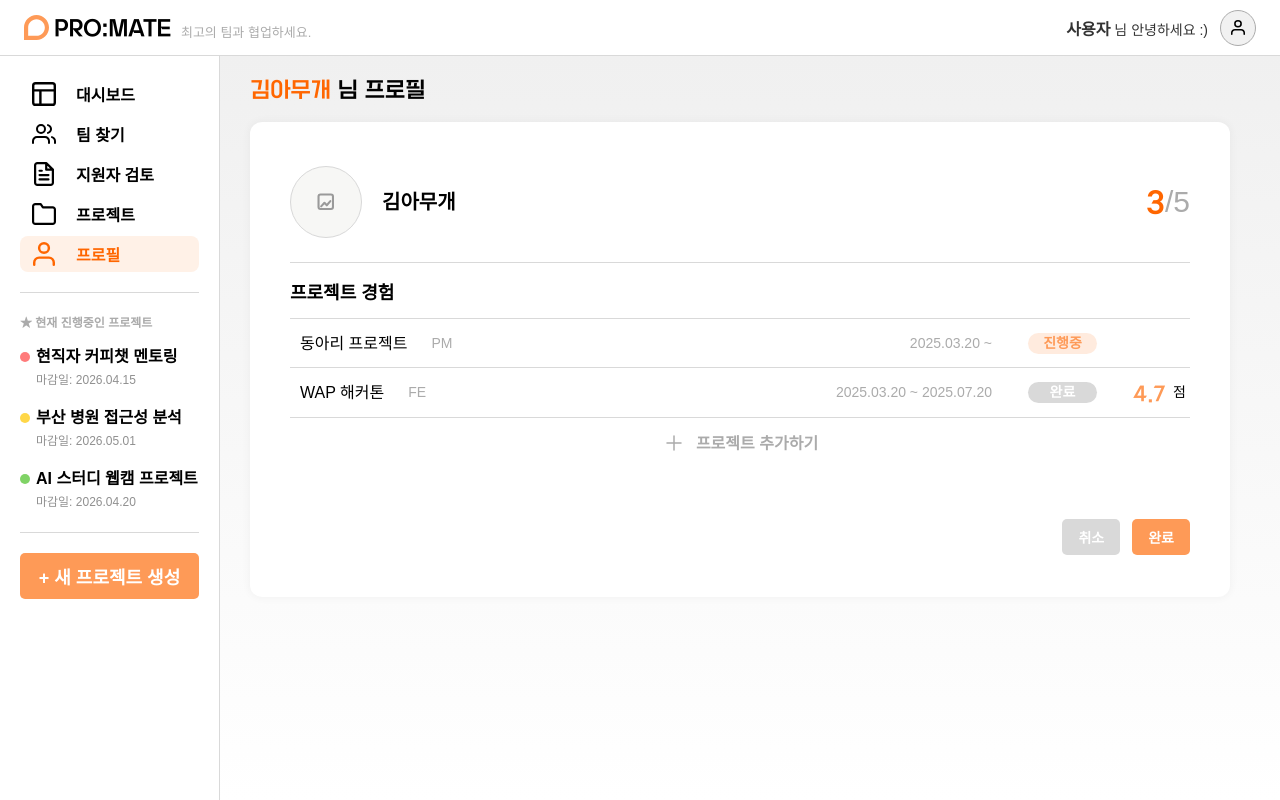
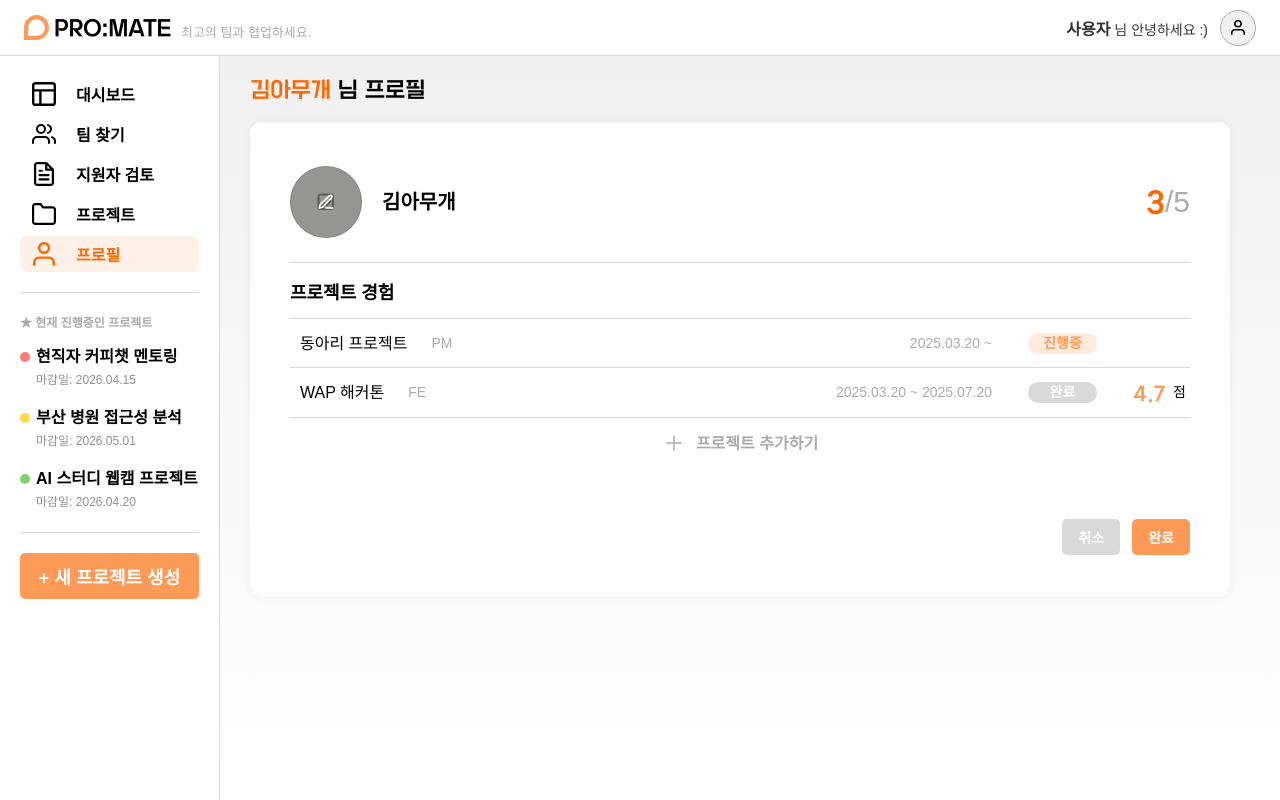
Before and after one commit to pknu-wap/promate, a React (Vite) app in the folder FE/: page /profile in a window 1280 px wide. Both pictures are taken after a click on the button "수정하기". Built offline with nearby package versions, Linux system fonts and the light colour scheme; no server answers; a web font is replaced by a local one.

Commit message:
feat: 프로필 사진

```diff
--- a/FE/src/pages/ProfilePage/ProfilePage.css
+++ b/FE/src/pages/ProfilePage/ProfilePage.css
@@ -1,4 +1,24 @@
 @import url('https://cdn.jsdelivr.net/gh/orioncactus/pretendard@v1.3.9/dist/web/variable/pretendardvariable.min.css');
+
+.profile-avatar-wrap {
+  position: relative;
+  display: inline-block;
+  flex-shrink: 0;
+}
+
+.profile-avatar-wrap--editable {
+  cursor: pointer;
+}
+
+.profile-avatar-overlay {
+  position: absolute;
+  inset: 0;
+  border-radius: 50%;
+  background: rgba(0, 0, 0, 0.4);
+  display: flex;
+  align-items: center;
+  justify-content: center;
+}
 
 .page-wrapper {
   overflow-x: hidden;
--- a/FE/src/pages/ProfilePage/ProfilePage.jsx
+++ b/FE/src/pages/ProfilePage/ProfilePage.jsx
@@ -1,22 +1,24 @@
-import React, { useState, useEffect } from 'react';
-import axios from 'axios';
+import React, { useState, useEffect, useRef } from 'react';
 import MainButton from '../../components/MainButton/MainButton';
 import Avatar from '../../components/Avatar/Avatar';
 import AddProjectModal from './components/AddProjectModal';
 import './ProfilePage.css';
 
-const BASE_URL = import.meta.env.VITE_API_BASE_URL || 'http://localhost:8080';
-
 const ProfilePage = () => {
   const [isEditing, setIsEditing] = useState(false);
   const [isAddModalOpen, setIsAddModalOpen] = useState(false);
+  const [profileImageUrl, setProfileImageUrl] = useState(null);
+  const fileInputRef = useRef(null);
 
   const [userInfo, setUserInfo] = useState({
-    name: '로딩 중...',
-    taskStats: { completed: 0, total: 0 },
+    name: '김아무개',
+    taskStats: { completed: 3, total: 5 },
   });
 
-  const [projects, setProjects] = useState([]);
+  const [projects, setProjects] = useState([
+    { id: 1, title: '동아리 프로젝트', role: 'PM', startDate: '2025-03-20', endDate: null, score: null, isManual: false },
+    { id: 2, title: 'WAP 해커톤', role: 'FE', startDate: '2025-03-20', endDate: '2025-07-20', score: 4.7, isManual: false },
+  ]);
 
   const formatDate = (dateStr) => {
     if (!dateStr) return '';
@@ -24,68 +26,23 @@ const ProfilePage = () => {
     return `${y}.${m}.${d}`;
   };
 
-  useEffect(() => {
-    setUserInfo({ name: '김아무개', taskStats: { completed: 3, total: 5 } });
-    setProjects([
-      { id: 1, title: '동아리 프로젝트', role: 'PM', startDate: '2025-03-20', endDate: null, score: null, isManual: false },
-      { id: 2, title: 'WAP 해커톤', role: 'FE', startDate: '2025-03-20', endDate: '2025-07-20', score: 4.7, isManual: false },
-    ]);
+  const handleImageClick = () => {
+    if (isEditing) fileInputRef.current?.click();
+  };
 
-    // TODO: 백엔드 연동 시 아래 코드로 교체
-    // const fetchProfileData = async () => {
-    //   try {
-    //     const [userRes, taskRes, manualProjectRes, autoProjectRes] = await Promise.all([
-    //       axios.get(`${BASE_URL}/user/me`),
-    //       axios.get(`${BASE_URL}/user/me/projects/task-counts`),
-    //       axios.get(`${BASE_URL}/user/me/projectHistories`),
-    //       axios.get(`${BASE_URL}/projects/activity/me`),
-    //     ]);
-    //     const userData = userRes.data.data;
-    //     const taskData = taskRes.data.data;
-    //     const manualProjectsData = manualProjectRes.data.data || [];
-    //     const autoProjectsData = autoProjectRes.data.data || [];
-    //     setUserInfo({
-    //       name: userData.name,
-    //       taskStats: {
-    //         completed: taskData.completedCount || 0,
-    //         total: taskData.totalCount || 0,
-    //       },
-    //     });
-    //     setProjects([
-    //       ...autoProjectsData.map((p) => ({ ...p, isManual: false })),
-    //       ...manualProjectsData.map((p) => ({ ...p, isManual: true })),
-    //     ]);
-    //   } catch (error) {
-    //     console.error('프로필 데이터를 불러오는 중 오류 발생:', error);
-    //   }
-    // };
-    // fetchProfileData();
-  }, []);
+  const handleImageChange = (e) => {
+    const file = e.target.files[0];
+    if (!file) return;
+    setProfileImageUrl(URL.createObjectURL(file));
+  };
 
   const handleAddProject = (newProject) => {
     setProjects((prev) => [...prev, { id: Date.now(), ...newProject, isManual: true }]);
-
-    // TODO: 백엔드 연동 시 아래 코드로 교체
-    // try {
-    //   const res = await axios.post(`${BASE_URL}/user/me/projectHistories`, newProject);
-    //   const added = res.data.data;
-    //   setProjects((prev) => [...prev, { ...added, isManual: true }]);
-    // } catch (error) {
-    //   console.error('프로젝트 추가 중 오류 발생:', error);
-    // }
   };
 
   const handleDeleteProject = (proj) => {
     if (!proj.isManual) return;
     setProjects((prev) => prev.filter((p) => p.id !== proj.id));
-
-    // TODO: 백엔드 연동 시 아래 코드로 교체
-    // try {
-    //   await axios.delete(`${BASE_URL}/user/me/projectHistories/${proj.id}`);
-    //   setProjects((prev) => prev.filter((p) => p.id !== proj.id));
-    // } catch (error) {
-    //   console.error('프로젝트 삭제 중 오류 발생:', error);
-    // }
   };
 
   return (
@@ -97,7 +54,27 @@ const ProfilePage = () => {
       <section className="profile-main-card">
         <div className="profile-header-row">
           <div className="profile-user-info">
-            <Avatar alt="프로필" size="lg" />
+            <div
+              className={`profile-avatar-wrap${isEditing ? ' profile-avatar-wrap--editable' : ''}`}
+              onClick={handleImageClick}
+            >
+              <Avatar src={profileImageUrl} alt="프로필" size="lg" />
+              {isEditing && (
+                <div className="profile-avatar-overlay">
+                  <svg width="18" height="18" viewBox="0 0 24 24" fill="none" xmlns="http://www.w3.org/2000/svg">
+                    <path d="M12 20H21" stroke="white" strokeWidth="2" strokeLinecap="round"/>
+                    <path d="M16.5 3.5a2.121 2.121 0 013 3L7 19l-4 1 1-4L16.5 3.5z" stroke="white" strokeWidth="2" strokeLinecap="round" strokeLinejoin="round"/>
+                  </svg>
+                </div>
+              )}
+            </div>
+            <input
+              ref={fileInputRef}
+              type="file"
+              accept="image/*"
+              style={{ display: 'none' }}
+              onChange={handleImageChange}
+            />
             <div className="profile-name-block">
               <h2 className="user-name-text">{userInfo.name}</h2>
             </div>
```
